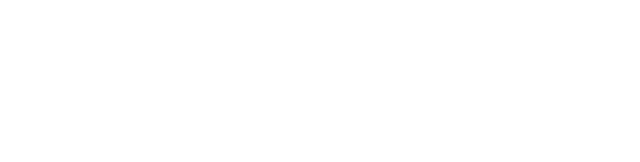
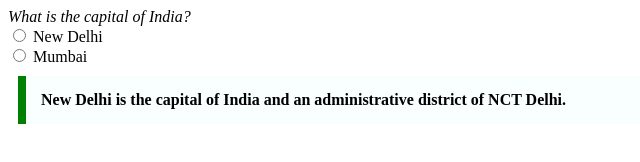
Before and after one commit to acciojob/trivia-Prashid1098, a website: page main.html in a window 1280 px wide. Shown: the whole page, without its empty margins (0-640 px from the left). Drawn offline with Linux system fonts and the light colour scheme.

Commit message:
created a submission

```diff
--- a/main.html
+++ b/main.html
@@ -10,7 +10,12 @@
 	<!-- the entire body must be written by student -->
     <script type="text/javascript" src="./script.js">
 </script>
-
+<cite>What is the capital of India?</cite><br>
+<input type="radio" value="nd" name="mcq">
+	<label for="nd">New Delhi</label><br>
+	<input type="radio" value="mb" name="mcq">
+	<label for="mb">Mumbai</label><br>
+	<blockquote>New Delhi is the capital of India and an administrative district of NCT Delhi.</blockquote>
 </body>
 
 </html>
--- a/styles.css
+++ b/styles.css
@@ -1,2 +1,11 @@
 
 /* Your CSS Code here. */
+blockquote
+{
+	max-width: 600px;
+	margin: 10px;
+	padding: 15px;
+	border-left: 8px solid green;
+	background-color: #f8fffe;
+	font-weight: bold;
+}
```
